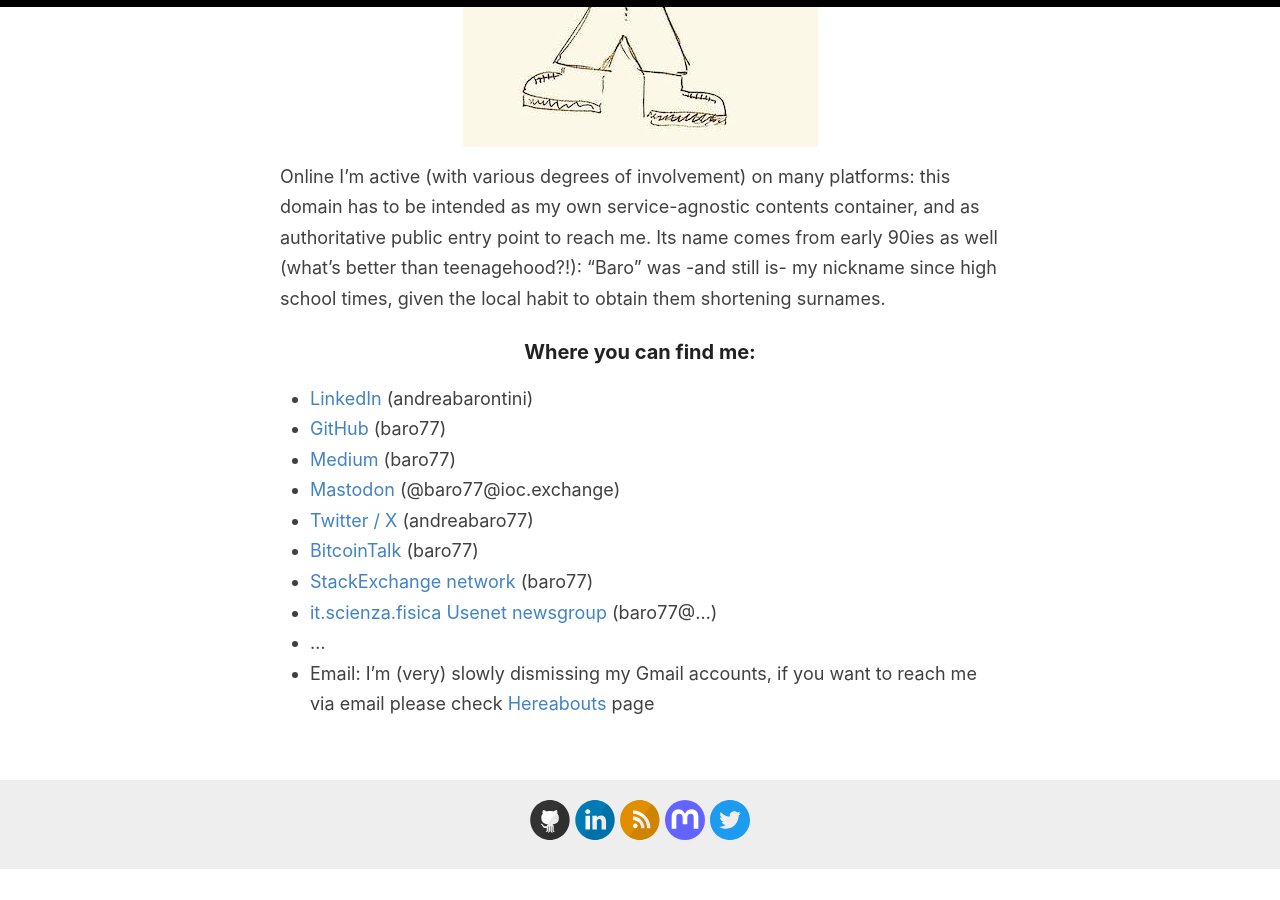
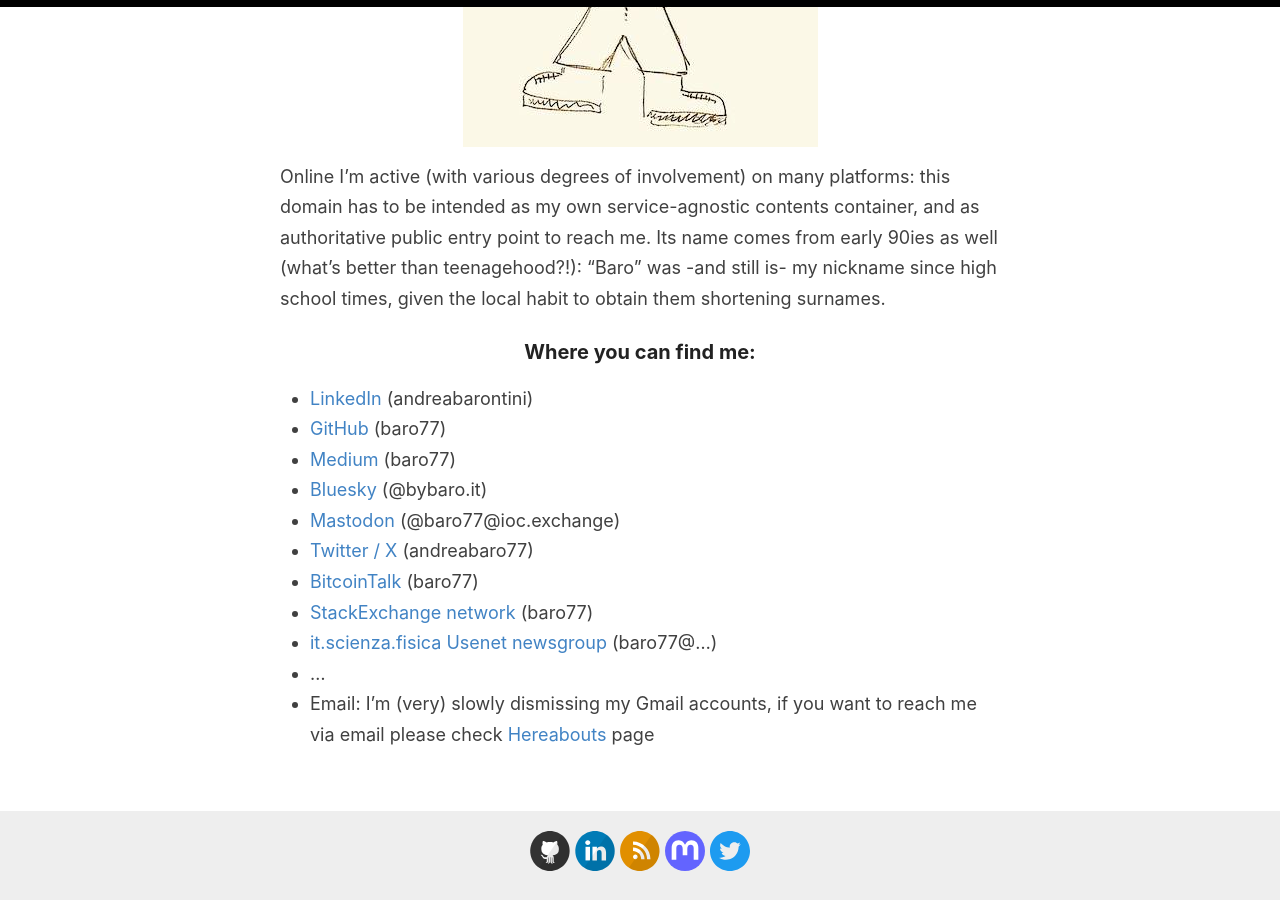
Before and after one commit to baro77/baro77.github.io, a Jekyll site: the page built from _pages/me.md, in a window 1280 px wide and 900 px high, scrolled down 865 px. Built offline with Jekyll 4.4.1, drawn with Linux system fonts in a browser that asks for light colours; before the commit the page ends 1735 px from its top, so only the background shows below that.

Commit message:
added Bsky
added Bsky

```diff
--- a/_pages/me.md
+++ b/_pages/me.md
@@ -19,6 +19,7 @@
 - [LinkedIn](https://www.linkedin.com/in/andreabarontini){:target="_blank"} (andreabarontini)
 - [GitHub](https://github.com/baro77){:target="_blank"} (baro77)
 - [Medium](https://baro77.medium.com){:target="_blank"} (baro77)
+- [Bluesky](https://bsky.app/profile/bybaro.it){:target="_blank"} (@bybaro.it)
 - [Mastodon](https://ioc.exchange/@baro77){:target="_blank"} (@baro77@ioc.exchange)
 - [Twitter / X](https://twitter.com/andreabaro77){:target="_blank"} (andreabaro77)
 - [BitcoinTalk](https://bitcointalk.org/index.php?action=profile;u=2686223){:target="_blank"} (baro77)
```
